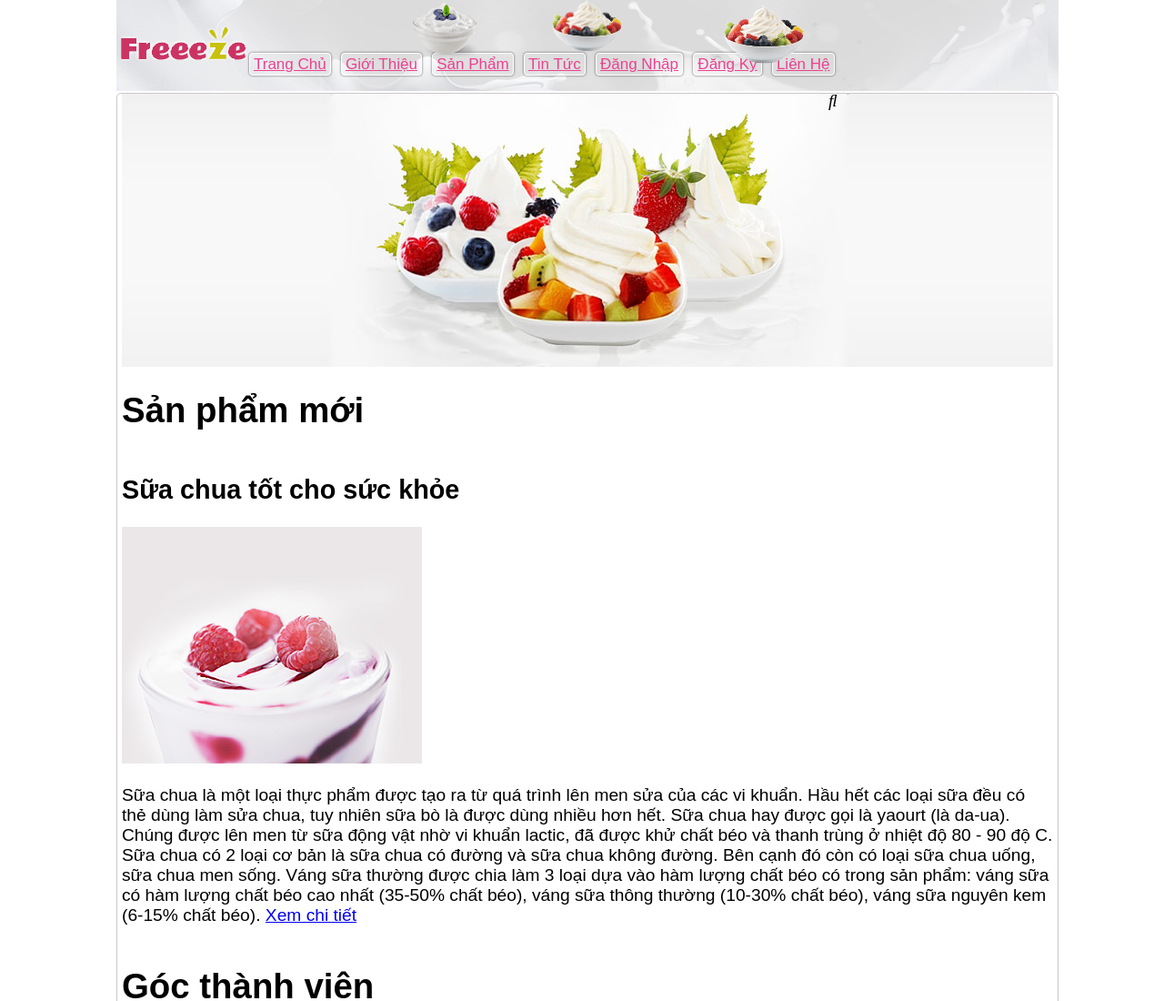
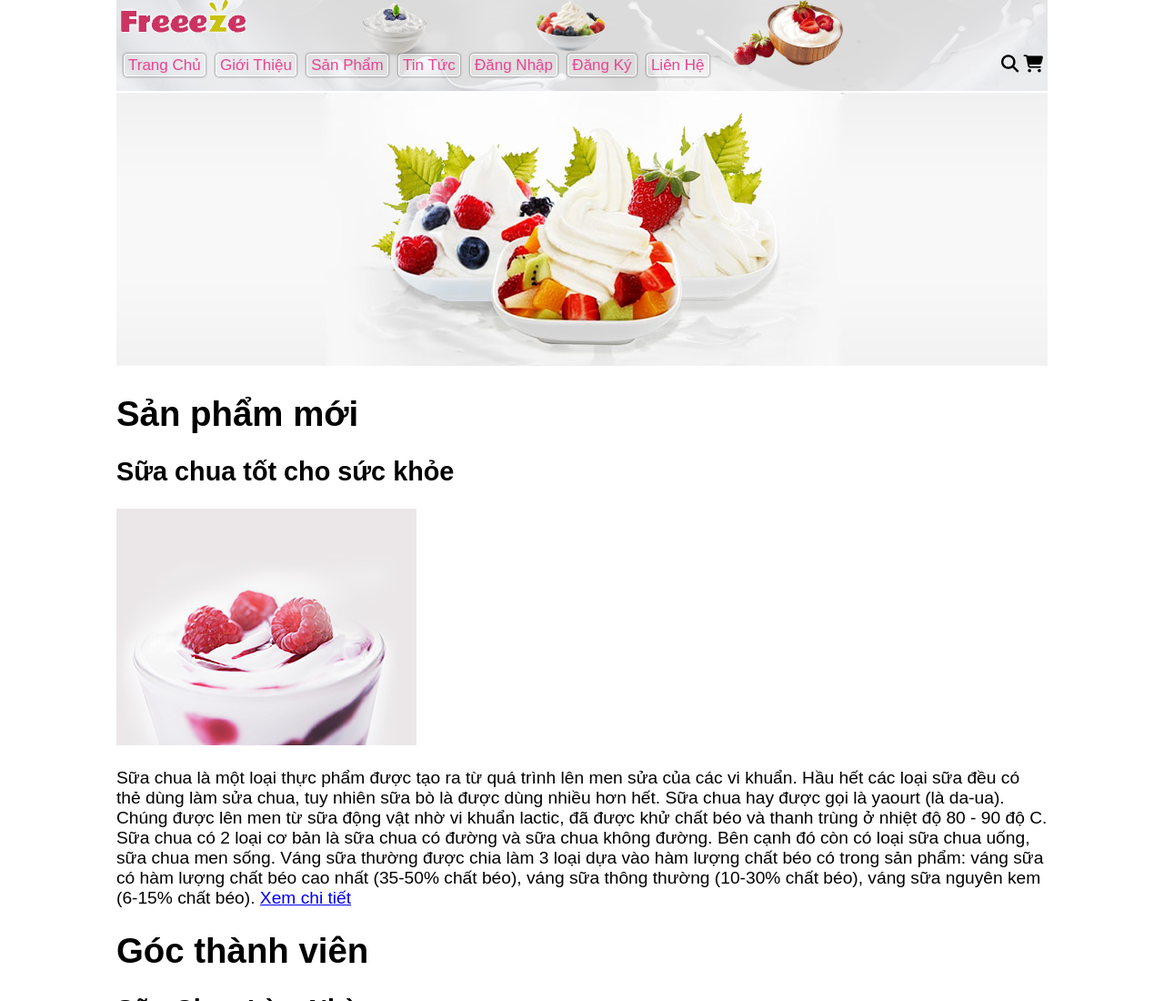
Before and after one commit to NguyenThanhToan903/CT188, a plain HTML site: page CT188_m/lab1/trangchu.html in a window 1280 px wide. Shown: the top 1100 px of the page at 91% size. Drawn offline with Linux system fonts and the light colour scheme.

Commit message:
create_file-m

```diff
--- a/CT188/lab1/css/trangchu.css
+++ b/CT188/lab1/css/trangchu.css
@@ -3,7 +3,7 @@ body {
   margin: 0 auto;
   padding: 0 5px;
   border: 1px;
-  display: grid;
+  /* display: grid; */
   width: 1024px;
   font-size: 1.2em;
   font-family: Arial, Helvetica, sans-serif;
--- a/CT188_m/lab1/css/trangchu.css
+++ b/CT188_m/lab1/css/trangchu.css
@@ -1,96 +1,100 @@
 body {
   top: 0;
-  margin: 0 auto;
-  padding: 0 5px;
   border: 1px;
   display: grid;
   width: 1024px;
+  margin: 0 auto;
+  padding: 0 5px;
   font-size: 1.2em;
   font-family: Arial, Helvetica, sans-serif;
 }
 
-header {
-  display: flex;
-  position: relative;
+/* HEADER */
+.header {
+  z-index: 1;
   border: 1px;
+  padding: 10px;
+  height: 100px;
+  padding: 0 5px;
+  margin-bottom: 2px;
   align-items: center;
-  z-index: 1;
-  padding: 0 5px;
   border-radius: 5px solid #ccc7c8;
-  height: 100px;
-  margin-bottom: 2px;
   background-image: url(/lab2/images/header.png);
 }
 
-header .search,
-header .cart {
-  float: right;
+.logo-container,
+.menu-container {
+  z-index: 2;
+  display: grid;
+  grid-area: logo;
+  text-align: center;
+  align-items: center;
+  justify-items: start;
+  grid-template-rows: auto 2fr;
+  grid-template-columns: 1fr auto;
+}
+
+.menu-item {
+  display: inline-block;
+}
+
+nav a {
+  margin: 3px;
+  height: 20px;
+  font-size: 17px;
+  padding: 2px 4px;
+  color: #ed4190;
+  border-radius: 4px;
+  text-align: center;
+  text-decoration: none;
+  border: 1px solid #fff;
+  box-shadow: 0 0 3px 0 #00000066, 0 0 2px 0 #0000004d;
+}
+
+/* chỉnh màu nền và đường viền cho link khi hover */
+.menu-container a:hover {
+  color: #fff;
+  background-color: #ed4190;
+}
+
+.img-transfer {
+  /* z-index: -1; */
 }
 
 /* Khai báo các rule cho các hình ảnh header */
 .header-img1 {
+  left: 80%;
+  top: -30px;
   height: 100px;
   position: absolute;
-  background-image: url(/lab2/images/header-img1.png);
-  top: -30px;
-  left: 80%;
   animation-name: move1;
   animation-duration: 3s;
   animation-fill-mode: forwards;
 }
 
 .header-img2 {
+  top: -5px;
+  left: 80%;
   height: 70px;
   position: absolute;
-  top: -5px;
-  left: 80%;
   animation-name: move2;
   animation-duration: 3s;
   animation-fill-mode: forwards;
 }
 
 .header-img3 {
+  top: 0px;
+  left: 80%;
   height: 80px;
   position: absolute;
-  top: 0px;
-  left: 80%;
   animation-name: move3;
   animation-duration: 3s;
   animation-fill-mode: forwards;
 }
 
-nav {
-  height: 20px;
-}
-nav p {
-  display: inline-block;
-}
-nav a {
-  margin: 3px;
-  border: 1px solid #fff;
-  border-radius: 4px;
-  padding: 2px 4px;
-  height: 20px;
-  color: #ed4190;
-  font-size: 17px;
-  text-align: center;
-  box-shadow: 0 0 3px 0 #00000066, 0 0 2px 0 #0000004d;
-}
+/* END HEADER */
 
-nav a:hover {
-  color: #fff;
-  background-color: #ed4190;
-}
-
-main {
-  display: grid;
-  /* grid-template-columns: repeat(4, 1fr); */
-  border: 1px solid #ccc7c8;
-  border-radius: 5px;
-  padding: 0 5px;
-  background-color: #fff;
-}
-
+/* KEYFRAMES */
 /* Khai báo keyframes cho các hình ảnh header */
 @keyframes move1 {
   from {
--- a/CT188_m/lab1/trangchu.html
+++ b/CT188_m/lab1/trangchu.html
@@ -6,38 +6,46 @@
     <meta name="viewport" content="width=device-width, initial-scale=1.0" />
     <link rel="stylesheet" href="./css/trangchu.css" />
     <link rel="shortcut icon" href="./images/favicon.ico" $ git init />
+
     <link
       rel="stylesheet"
-      href="https://maxcdn.bootstrapcdn.com/font-awesome/4.4.0/css/font-awesome.min.css"
+      href="https://cdnjs.cloudflare.com/ajax/libs/font-awesome/6.3.0/css/all.min.css"
+      integrity="sha512-SzlrxWUlpfuzQ+pcUCosxcglQRNAq/DZjVsC0lE40xsADsfeQoEypE+enwcOiGjk/bSuGGKHEyjSoQ1zVisanQ=="
+      crossorigin="anonymous"
+      referrerpolicy="no-referrer"
     />
+
     <title>Trang chủ</title>
   </head>
   <body>
-    <header>
-      <a href="./trangchu.html">
-        <img id="logo" src="./images/logo.png" alt="" />
-      </a>
-      <img class="header-img1" src="/lab2/images/header-img1.png" alt="" />
-      <img class="header-img2" src="/lab2/images/header-img2.png" alt="" />
-      <img class="header-img3" src="/lab2/images/header-img2.png" alt="" />
-      <nav>
+    <header class="header">
+      <div class="logo-container">
+        <a href="./trangchu.html">
+          <img id="logo" src="./images/logo.png" alt="" />
+        </a>
       </div>
-      <p>
-        <a href="./trangchu.html">Trang Chủ</a>
-        <a href="#">Giới Thiệu</a>
-        <a href="./sanpham.html">Sản Phẩm</a>
-        <a href="./tintức.html">Tin Tức</a>
-        <a href="./dangnhap.html">Đăng Nhập</a>
-        <a href="./dangky.html">Đăng Ký</a>
-        <a href="./lienhe.html">Liên Hệ</a>
-      </p>
-      <div>
+      <div class="img-transfer">
+        <img class="header-img1" src="/lab2/images/header-img1.png" alt="" />
+        <img class="header-img2" src="/lab2/images/header-img2.png" alt="" />
+        <img class="header-img3" src="/lab2/images/header-img3.png" alt="" />
+      </div>
+      <div class="menu-container">
+        <nav>
+          <p class="menu-item"><a href="./trangchu.html">Trang Chủ</a></p>
+          <p class="menu-item"><a href="#">Giới Thiệu</a></p>
+          <p class="menu-item"><a href="./sanpham.html">Sản Phẩm</a></p>
+          <p class="menu-item"><a href="./tintức.html">Tin Tức</a></p>
+          <p class="menu-item"><a href="./dangnhap.html">Đăng Nhập</a></p>
+          <p class="menu-item"><a href="./dangky.html">Đăng Ký</a></p>
+          <p class="menu-item"><a href="./lienhe.html">Liên Hệ</a></p>
+        </nav>
         <div>
-          <i class="fa-search search"></i>
-          <i class="fa-shopping-cart cart"></i>
+          <i class="fa fa-search"></i>
+          <i class="fa fa-shopping-cart"></i>
         </div>
-      </nav>
+      </div>
     </header>
+
     <main>
       <img src="./images/trangchu/bg-home.jpg" alt="" />
       <h1>Sản phẩm mới</h1>
```
